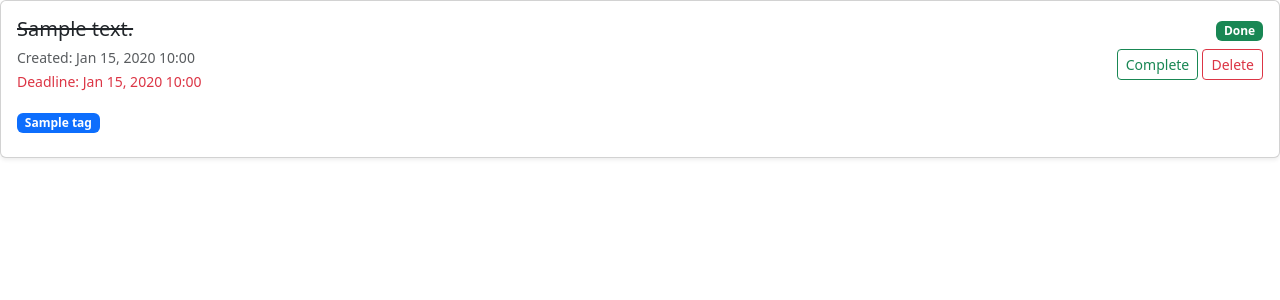
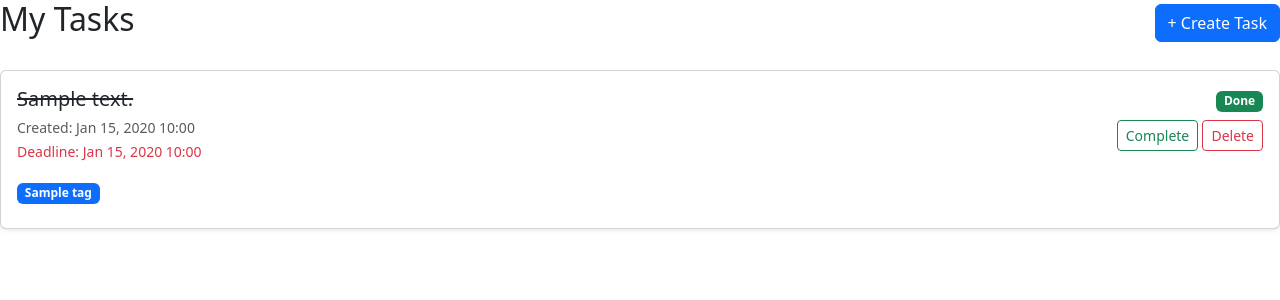
Before and after one commit to yarzhuravlov/django-todo-list, a Django app: page / in a window 1280 px wide. Shown: the top 300 px of the page. Run offline with Django 5.2, Linux system fonts and the light colour scheme; tables that the repository leaves empty hold one stand-in row (values such as "Sample post"); some libraries are stand-ins or nearby versions.

Commit message:
add TaskForm. add TaskForm to TaskListView context. add modal with TaskForm to templates/task_list.html. add TaskCreateView & bind it to /create url

```diff
--- a/templates/todo/task_list.html
+++ b/templates/todo/task_list.html
@@ -1,9 +1,44 @@
 {% extends 'base.html' %}
+{% load crispy_forms_filters %}
 
 {% block content %}
+  <div class="d-flex justify-content-between align-items-center mb-4">
+    <h2>My Tasks</h2>
+    <button type="button" class="btn btn-primary" data-bs-toggle="modal"
+            data-bs-target="#createTaskModal">
+      + Create Task
+    </button>
+  </div>
 
   {% for task in task_list %}
     {% include 'includes/task.html' with task=task %}
+  {% empty %}
+    <p class="text-muted">No tasks yet. Create your first one!</p>
   {% endfor %}
 
+  <div class="modal fade" id="createTaskModal" tabindex="-1"
+       aria-labelledby="createTaskModalLabel" aria-hidden="true">
+    <div class="modal-dialog">
+      <div class="modal-content">
+        <form method="POST" action="{% url "todo:task-create" %}">
+          {% csrf_token %}
+          <div class="modal-header">
+            <h5 class="modal-title" id="createTaskModalLabel">Create New
+              Task</h5>
+            <button type="button" class="btn-close" data-bs-dismiss="modal"
+                    aria-label="Close"></button>
+          </div>
+          <div class="modal-body">
+            {{ task_form|crispy }}
+          </div>
+          <div class="modal-footer">
+            <button type="button" class="btn btn-secondary"
+                    data-bs-dismiss="modal">Cancel
+            </button>
+            <button type="submit" class="btn btn-primary">Create Task</button>
+          </div>
+        </form>
+      </div>
+    </div>
+  </div>
 {% endblock %}
--- /dev/null
+++ b/todo/forms.py
@@ -0,0 +1,25 @@
+from django import forms
+
+from todo.models import Task, Tag
+
+
+class TaskForm(forms.ModelForm):
+    deadline = forms.DateTimeField(
+        required=False,
+        widget=forms.DateTimeInput(
+            attrs={"type": "datetime-local"},
+        ),
+    )
+    content = forms.CharField(
+        label="What do you need to do?",
+        widget=forms.Textarea(attrs={"rows": 3}),
+    )
+    tags = forms.ModelMultipleChoiceField(
+        required=False,
+        queryset=Tag.objects.all(),
+        widget=forms.CheckboxSelectMultiple(),
+    )
+
+    class Meta:
+        model = Task
+        exclude = ["created_at", "is_completed"]
--- a/todo/urls.py
+++ b/todo/urls.py
@@ -1,8 +1,9 @@
 from django.urls import path
 
-from todo.views import TaskListView
+from todo.views import TaskListView, TaskCreateView
 
 app_name = "todo"
 urlpatterns = [
     path("", TaskListView.as_view(), name="task-list"),
+    path("create/", TaskCreateView.as_view(), name="task-create"),
 ]
--- a/todo/views.py
+++ b/todo/views.py
@@ -1,6 +1,8 @@
+from django.urls import reverse_lazy
 from django.utils.timezone import now
 from django.views import generic
 
+from todo.forms import TaskForm
 from todo.models import Task
 
 
@@ -12,5 +14,11 @@ class TaskListView(generic.ListView):
         context = super().get_context_data(**kwargs)
 
         context["now"] = now()
+        context["task_form"] = TaskForm()
 
         return context
+
+
+class TaskCreateView(generic.CreateView):
+    form_class = TaskForm
+    success_url = reverse_lazy("todo:task-list")
```
